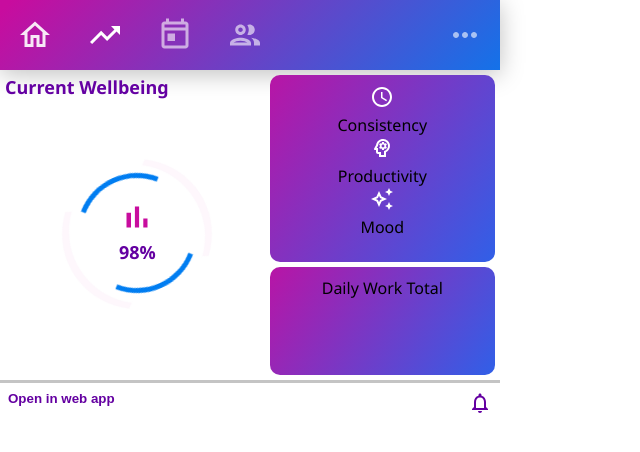
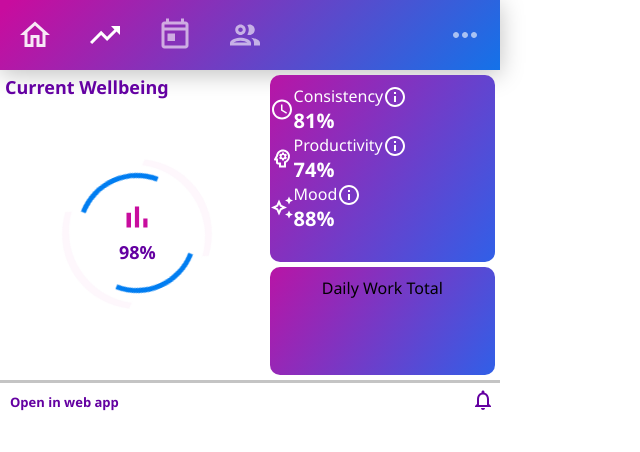
Before and after one commit to tomalner18/MOVE-Chrome-Extension, a website built with webpack: page src/popup.html in a window 1280 px wide. Both pictures are taken after a click on the button 105 px from the left and 36 px from the top of the page. Shown: the whole page, without its empty margins (0-640 px from the left). Built offline with nearby package versions, Linux system fonts and the light colour scheme.

Commit message:
fix over-running borders

```diff
--- a/src/popup.html
+++ b/src/popup.html
@@ -82,17 +82,35 @@
         </div>
       </div>
       <div class="Percentage-Scores">
-        <div class="consistency">
+        <div class="consistency stat-score">
           <img src="icons/schedule_white_24dp.svg" alt="">
-          <div class="percentage-value">Consistency</div>
+          <div class="stat-box">
+            <div class="title">Consistency</div>
+            <div class="value">81%</div>
+          </div>
+          <div class="info">
+            <img src="icons/info_white_24dp.svg" alt="">
+          </div>
         </div>
-        <div class="productivity">
+        <div class="productivity stat-score">
           <img src="icons/psychology_white_24dp.svg" alt="">
-          <div class="percentage-value">Productivity</div>
+          <div class="stat-box">
+            <div class="title">Productivity</div>
+            <div class="value">74%</div>
+          </div>
+          <div class="info">
+            <img src="icons/info_white_24dp.svg" alt="">
+          </div>
         </div>
-        <div class="mood">
+        <div class="mood stat-score">
           <img src="icons/auto_awesome_white_24dp.svg" alt="">
-          <div class="percentage-value">Mood</div>
+          <div class="stat-box">
+            <div class="title">Mood</div>
+            <div class="value">88%</div>
+          </div>
+          <div class="info">
+            <img src="icons/info_white_24dp.svg" alt="">
+          </div>
         </div>
       </div>
       <div class="Work-Total">
@@ -119,7 +137,9 @@
   </div>
 
   <div class="bottom-bar">
-    <button id="open-web">Open in web app</button>
+    <a id='web-app-link' href="https://moveimperial.herokuapp.com/" target="_blank">
+      Open in web app
+    </a>
     <div class="nav-right">
       <button id="notifications">
         <img src="icons/notifications_purple_24dp.svg" alt="">
--- a/src/styles/study-style.css
+++ b/src/styles/study-style.css
@@ -29,6 +29,16 @@ button.active {
   border-top: 3px solid #c4c4c4 !important;
 }
 
+.bottom-bar a {
+  color: #6400a1;
+  float: left;
+  margin: 0px;
+  outline: none;
+  padding: 10px 0px 10px 10px;
+  font-weight: bold;
+  font-size: 13px;
+  text-decoration: none;
+}
 .bottom-bar button {
   background-color: transparent;
   border: none;
@@ -36,7 +46,7 @@ button.active {
   float: left;
   margin: 0px;
   outline: none;
-  padding: 8px 8px;
+  padding: 5px 5px;
   font-weight: bold;
 }
 
@@ -81,10 +91,6 @@ button.active {
 
 .Wellbeing-Circle {
   grid-area: Wellbeing-Circle;
-}
-
-.Percentage-value {
-  margin-top: 20px;
 }
 
 .wellbeing-stat {
@@ -134,7 +140,25 @@ button.active {
   flex-direction: column;
   margin-bottom: 5px;
   padding-top: 10px;
-  text-align: center;
+  color: #fff
+}
+
+.stat-score {
+  display: flex;
+  flex-direction: row;
+}
+
+.stat-box {
+  float: left;
+}
+
+.stat-box .title {
+  font-size: 16px;
+}
+
+.stat-box .value {
+  font-size: 20px;
+  font-weight: bold;
 }
 
 .Work-Total {
```
Also changed, not shown: src/icons/info_white_24dp.svg (added).
